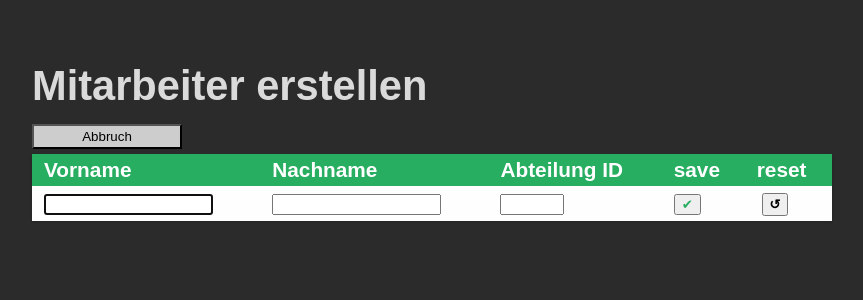
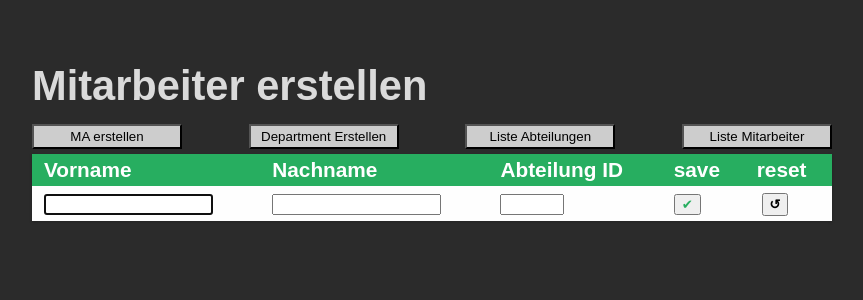
Before and after one commit to pytherik/company, a PHP site: page /index.php?action=showCreate&area=employee in a window 1280 px wide. Shown: the top 300 px of the page, without its empty margins (208-1071 px from the left). Run offline with PHP 8.4, Linux system fonts and the light colour scheme.

Commit message:
add navbar to all pages

```diff
--- a/css/style.css
+++ b/css/style.css
@@ -8,6 +8,10 @@ body {
     background-color: #2b2b2b;
 }
 
+nav {
+    display: flex;
+    justify-content: space-between;
+}
 .btn {
     width: 150px;
     padding: .2rem 0;
@@ -67,6 +71,9 @@ input[type="submit"]:hover {
 
 @media screen and (max-width: 580px) {
     .table {
+        display: block;
+    }
+    nav {
         display: block;
     }
 }
--- /dev/null
+++ b/views/navigation.php
@@ -0,0 +1,11 @@
+<nav>
+  <a href="index.php?action=showCreate&area=employee">
+    <button class="btn">MA erstellen</button>
+    <a href="index.php?action=showCreate&area=department">
+      <button class="btn">Department Erstellen</button>
+      <a href="index.php?action=showList&area=department">
+        <button class="btn">Liste Abteilungen</button>
+        <a href="index.php?action=showList&area=employee">
+          <button class="btn">Liste Mitarbeiter</button>
+        </a>
+</nav>
--- a/views/showListDepartment.php
+++ b/views/showListDepartment.php
@@ -1,3 +1,3 @@
 <?php
-
+include 'views/navigation.php';
 echo 'showListDepartment';
--- a/views/showUpdateAndCreateDepartment.php
+++ b/views/showUpdateAndCreateDepartment.php
@@ -1,3 +1,3 @@
 <?php
-
+include 'views/navigation.php';
 echo 'showUpdateAndCreateDepartment';
--- a/views/showUpdateAndCreateEmployee.php
+++ b/views/showUpdateAndCreateEmployee.php
@@ -12,9 +12,7 @@
 <body>
 <div class="wrapper">
   <h1>Mitarbeiter <?= $activity ?></h1>
-  <a href="index.php?action=showList">
-    <button class="btn">Abbruch</button>
-  </a>
+  <?php include 'views/navigation.php' ?>
   <form action="index.php" method="post">
     <div class="table">
       <div class="row green">
```
Also changed, not shown: views/showListEmployee.php (+1 -11 lines).
